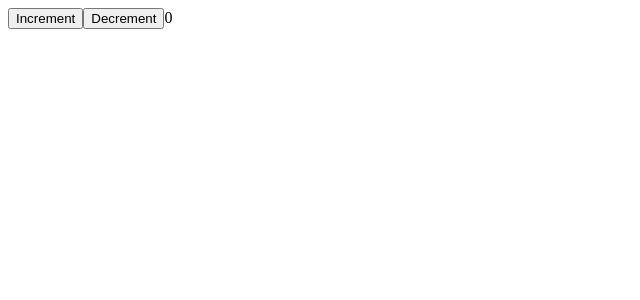
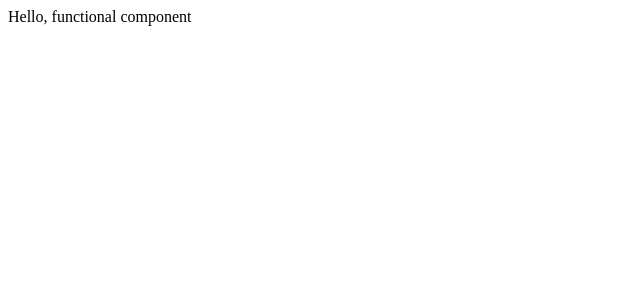
Before and after one commit to lucasbbs/typescript_react_redux, a React (Create React App) app: page / in a window 1280 px wide. Shown: the top 300 px of the page, without its empty margins (0-640 px from the left). Built offline with nearby package versions, Linux system fonts and the light colour scheme.

Commit message:
267 - Functional Components

```diff
--- a/src/index.tsx
+++ b/src/index.tsx
@@ -8,29 +8,33 @@ interface AppState {
   counter: number;
 }
 
-class App extends React.Component<AppProps, AppState> {
-  constructor(props: AppProps) {
-    super(props);
-    this.state = { counter: 0 };
-  }
+const App = (props: AppProps): JSX.Element => {
+  return <div>Hello, functional component</div>;
+};
 
-  onIncrement = () => {
-    this.setState({ counter: this.state.counter + 1 });
-  };
+// class App extends React.Component<AppProps, AppState> {
+//   constructor(props: AppProps) {
+//     super(props);
+//     this.state = { counter: 0 };
+//   }
 
-  onDecrement = () => {
-    this.setState({ counter: this.state.counter - 1 });
-  };
+//   onIncrement = () => {
+//     this.setState({ counter: this.state.counter + 1 });
+//   };
 
-  render() {
-    return (
-      <div>
-        <button onClick={this.onIncrement}>Increment</button>
-        <button onClick={this.onDecrement}>Decrement</button>
-        {this.state.counter}
-      </div>
-    );
-  }
-}
+//   onDecrement = () => {
+//     this.setState({ counter: this.state.counter - 1 });
+//   };
+
+//   render() {
+//     return (
+//       <div>
+//         <button onClick={this.onIncrement}>Increment</button>
+//         <button onClick={this.onDecrement}>Decrement</button>
+//         {this.state.counter}
+//       </div>
+//     );
+//   }
+// }
 
 ReactDOM.render(<App color='red' />, document.querySelector('#root'));
```
